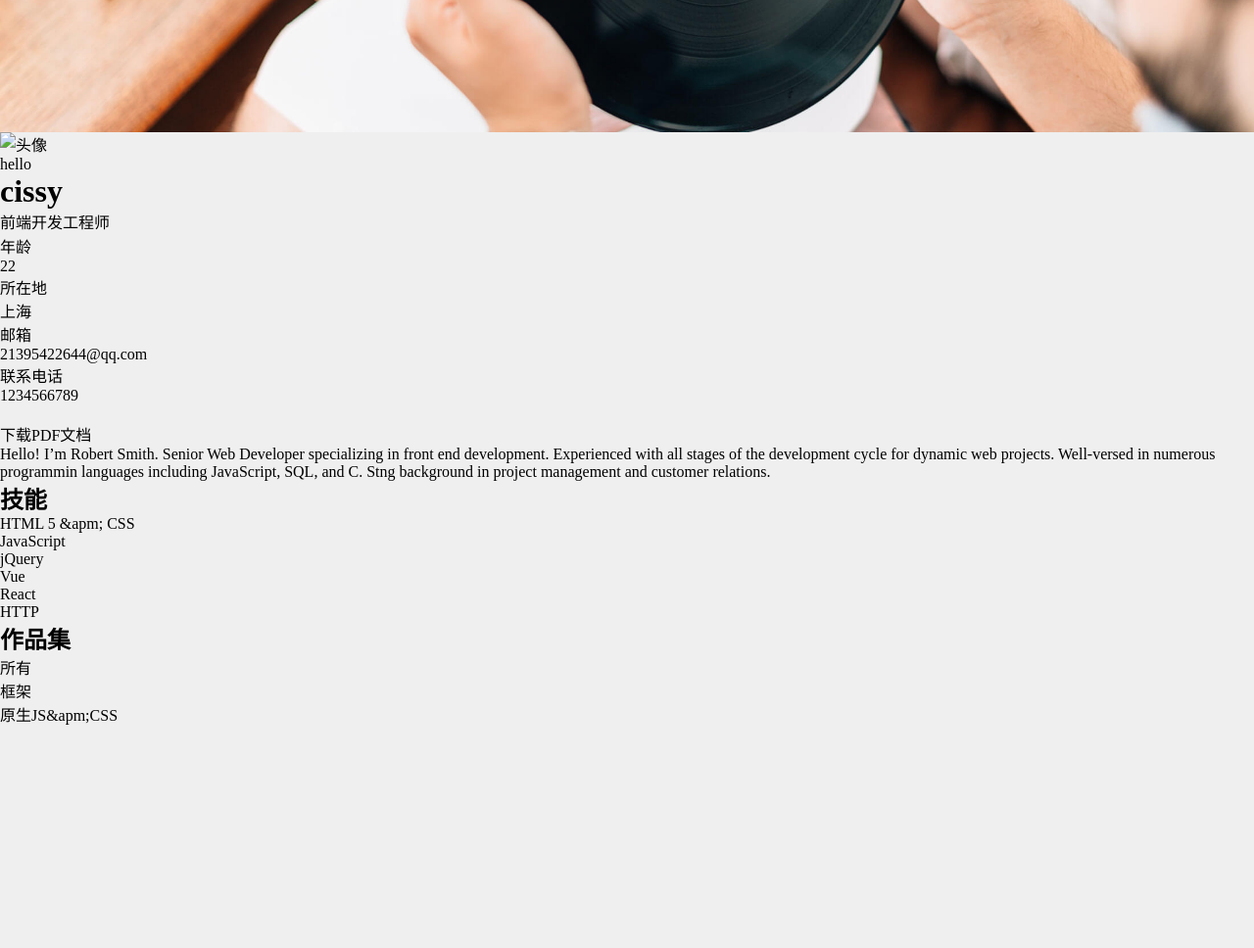
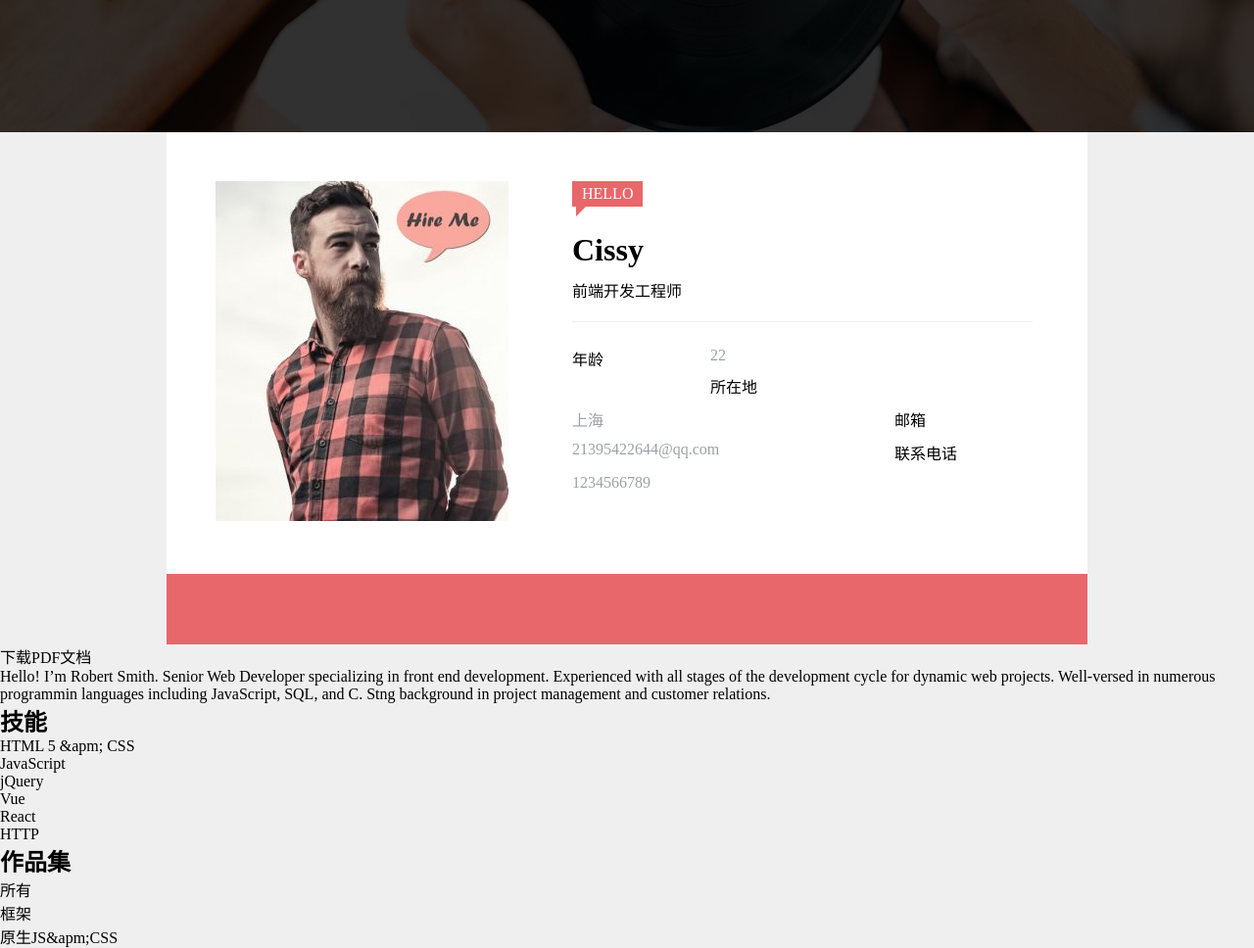
Before and after one commit to Cissypotato/works, a plain HTML site: page index.html in a window 1280 px wide. Shown: the part 380-1348 px from the top of the page at 98% size. Before the commit the page ends 1121 px from the top, so only its background shows below. Drawn offline with Linux system fonts and the light colour scheme.

Commit message:
Add files via upload

```diff
--- a/index.html
+++ b/index.html
@@ -6,11 +6,21 @@
     <meta http-equiv="X-UA-Compatible" content="ie=edge">
     <title>resume</title>
     <link rel="stylesheet" href="styles/index.css">
-
+    <script src="//at.alicdn.com/t/font_8d5l8fzk5b87iudi.js">
+    </script>
+    <style type="text/css">
+        .icon {
+           width: 1em; height: 1em;
+           vertical-align: -0.15em;
+           fill: currentColor;
+           overflow: hidden;
+        }
+    </style>
 </head>
 <body>
     <!--header-->
-    <header class=".clearfix">
+    <header>
+        <div class="header-inner clearfix">
                 <a class="logo" href="#"><span class="rs">RS</span><span class="card">card</span></a>
                 <nav>
                     <ul class=".clearfix">
@@ -23,17 +33,23 @@
                             <li><a href="#">其它</a></li>
                     </ul>
                 </nav>
+        </div>
     </header>
+    <!--banner-->
     <section class="banner">
-        <img src="">
+        <div class="mask"></div>
     </section>
+    <!--main-->
     <main>
-        <div class="card">
-                <div>
-                    <div class="picture"><img src="" alt="头像"></div>
-                    <div class="txt">
-                        <span>hello</span>
-                        <h1>cissy</h1>
+        <div class="userCard">
+                <div class="picAndTxt clearfix">
+                    <div class="picture"><img src="images/avatar.jpg" width="299" height="347" alt="头像"></div>
+                    <div class="text">
+                        <span class="welcome">HELLO
+                            <span class="triangle">
+                            </span>
+                        </span>
+                        <h1>Cissy</h1>
                         <p>前端开发工程师</p>
                         <hr>
                         <dl>
@@ -50,12 +66,32 @@
                 </div>
 
                  <div class="footer">
-                        <a href="#"><img src="" alt=""></a>
-                        <a href="#"><img src="" alt=""></a>
-                        <a href="#"><img src="" alt=""></a>
-                        <a href="#"><img src="" alt=""></a>
-                        <a href="#"><img src="" alt=""></a>
-                        <a href="#"><img src="" alt=""></a>
+                        <!-- <a href="#">
+                                <svg class="icon" aria-hidden="true">
+                                        <use xlink:href="#icon-jianbao"></use>
+                                </svg>
+
+                        </a> -->
+                        <a href="#">
+                                <svg class="icon" aria-hidden="true">
+                                        <use xlink:href="#icon-github"></use>
+                                </svg>
+                        </a>
+                        <a href="#">
+                                <svg class="icon" aria-hidden="true">
+                                        <use xlink:href="#icon-qq"></use>
+                                </svg>
+                        </a>
+                        <a href="#">
+                                <svg class="icon" aria-hidden="true">
+                                        <use xlink:href="#icon-weixin"></use>
+                                </svg>
+                        </a>
+                        <a href="#">
+                                <svg class="icon" aria-hidden="true">
+                                        <use xlink:href="#icon-weibo"></use>
+                                </svg>
+                        </a>
                 </div>
         </div>
         <a class="button" href="#">下载PDF文档</a>
@@ -66,6 +102,7 @@
         </p>
 
     </main>
+    <!---->
     <section class="">
         <h2>技能</h2>
         <ol>
```
Lines whose indentation alone changed are shown as unchanged.
